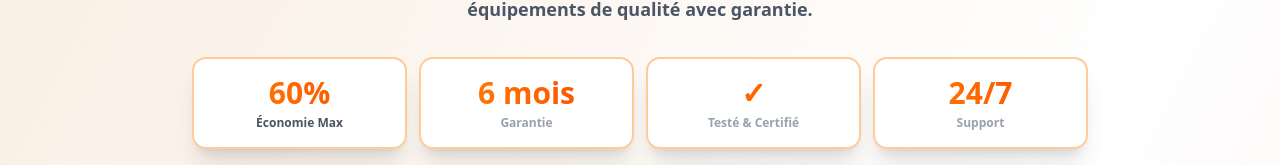
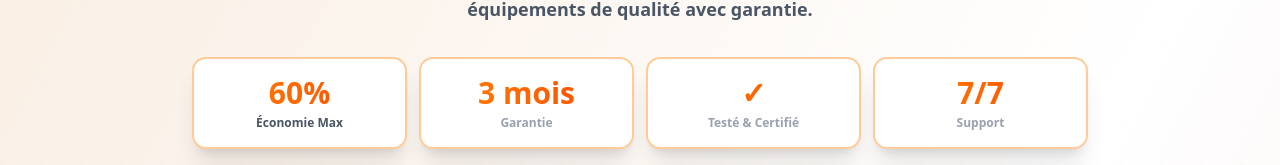
Before and after one commit to fadimeddahi/pcprime-ecommerce, a Next.js app: page /zone-docassion in a window 1280 px wide. Shown: the part 270-435 px from the top of the page. Built offline with nearby package versions, Linux system fonts and the light colour scheme; no server answers.

Commit message:
Update zone d'occasion: change warranty to 3 months and support to 7/7

```diff
--- a/src/app/zone-docassion/page.tsx
+++ b/src/app/zone-docassion/page.tsx
@@ -207,7 +207,7 @@ const ZoneDocassion = () => {
               theme === 'light' ? 'bg-white' : 'bg-gradient-to-br from-[#1a1a1a] to-[#0f0f0f]'
             }`}>
               <div className="text-2xl md:text-3xl font-extrabold bg-gradient-to-r from-[#fe8002] to-[#ff4500] bg-clip-text text-transparent mb-1">
-                6 mois
+                3 mois
               </div>
               <div className="text-gray-400 text-xs font-semibold">Garantie</div>
             </div>
@@ -223,7 +223,7 @@ const ZoneDocassion = () => {
               theme === 'light' ? 'bg-white' : 'bg-gradient-to-br from-[#1a1a1a] to-[#0f0f0f]'
             }`}>
               <div className="text-2xl md:text-3xl font-extrabold bg-gradient-to-r from-[#fe8002] to-[#ff4500] bg-clip-text text-transparent mb-1">
-                24/7
+                7/7
               </div>
               <div className="text-gray-400 text-xs font-semibold">Support</div>
             </div>
```
